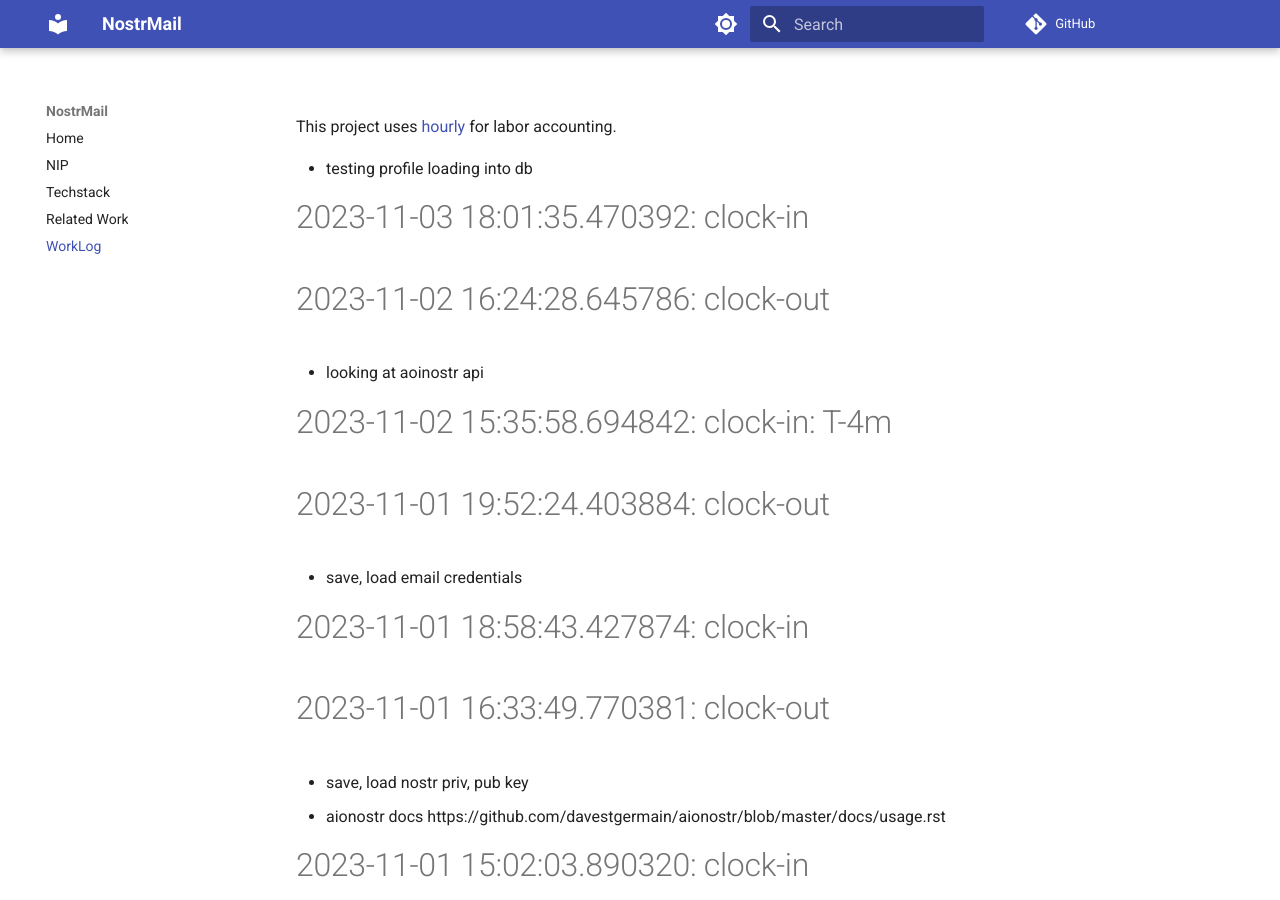
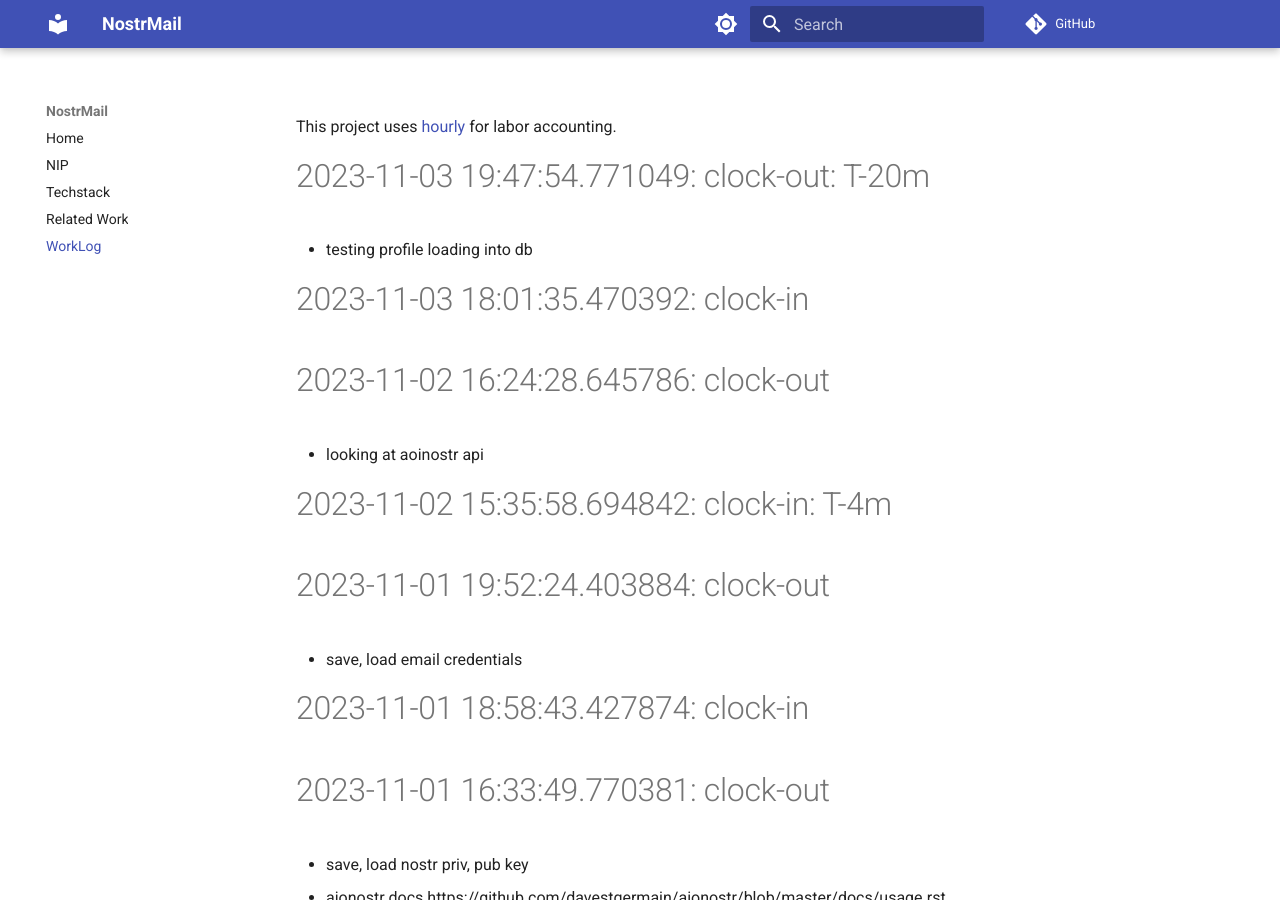
Before and after one commit to asherp/nostr-mail, an MkDocs documentation site: the page built from docs/WorkLog.md, in a window 1280 px wide and 900 px high. Built offline with MkDocs 1.6.1 and Material for MkDocs 9.7.7, drawn with Linux system fonts in a browser that asks for light colours; comment, search, counter and statistics services are not loaded.

Commit message:
clock-out: T-20m

```diff
--- a/WorkLog.md
+++ b/WorkLog.md
@@ -1,3 +1,5 @@
+# 2023-11-03 19:47:54.771049: clock-out: T-20m
+
 * testing profile loading into db
 
 # 2023-11-03 18:01:35.470392: clock-in
```
